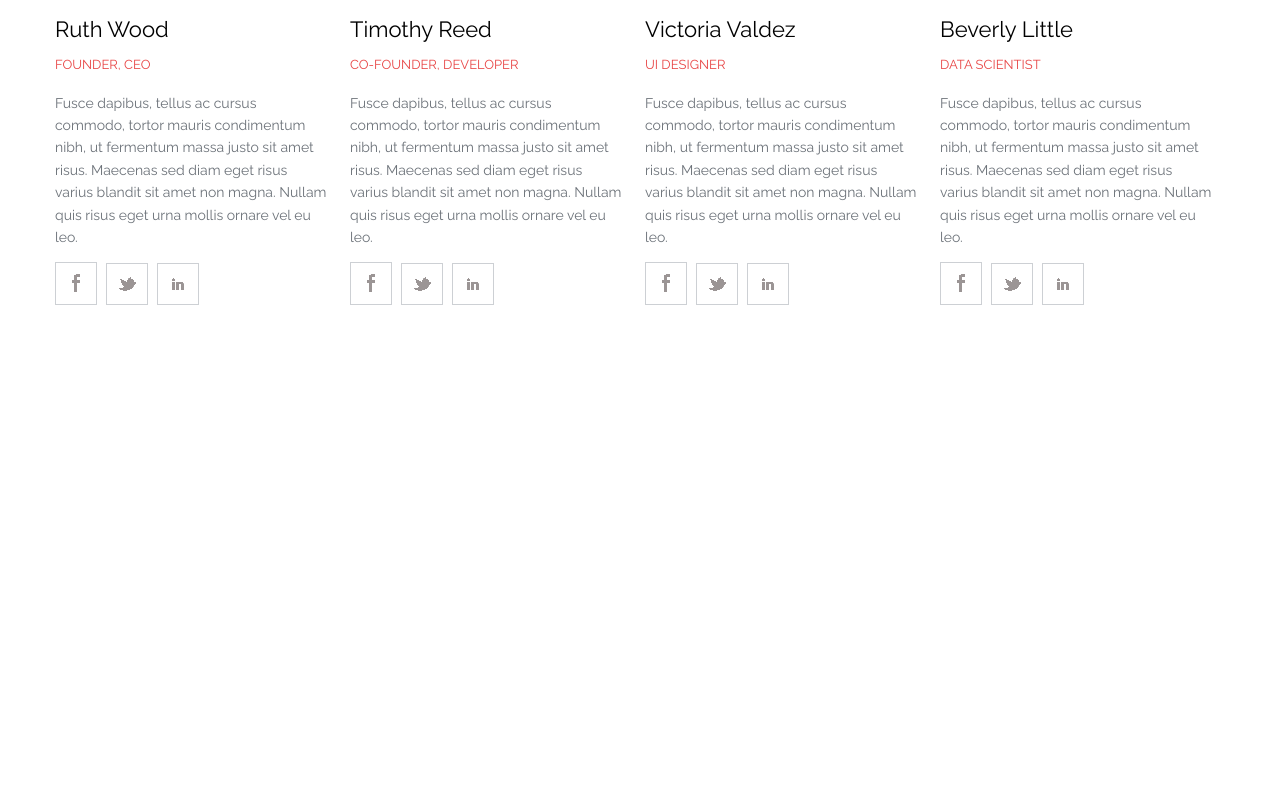
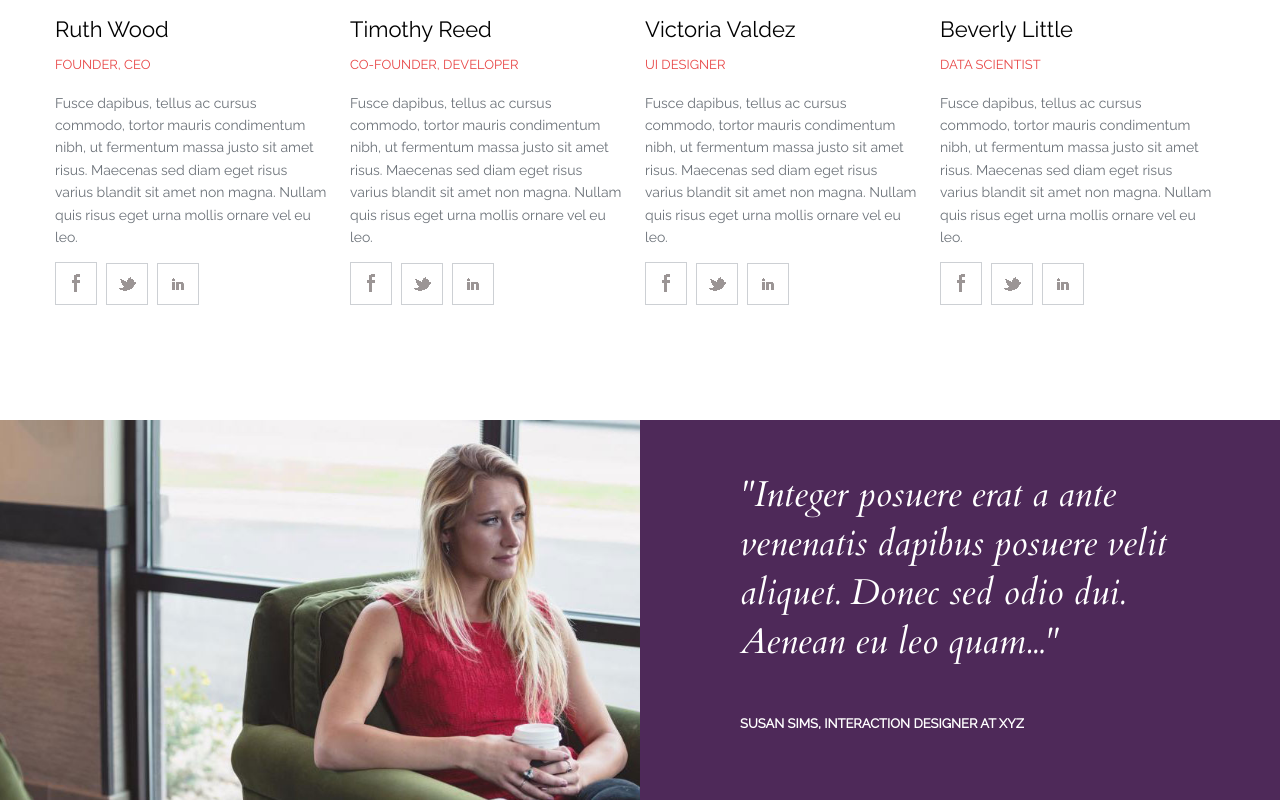
Before and after one commit to Frinlanz/500-Hours-Project, a plain HTML site: page index.html in a window 1280 px wide. Shown: the part 2600-3400 px from the top of the page. Before the commit the page ends 3020 px from the top, so only its background shows below. Drawn offline with nearby package versions, Linux system fonts and the light colour scheme; files whose address does not match are found by name.

Commit message:
#5 Testimonials Page

```diff
--- a/css/style.css
+++ b/css/style.css
@@ -392,3 +392,48 @@ a.network {
 img.net:hover {
   background-color: #e84545;
 }
+
+/* Testimonial Page */
+#testimonials {
+  height: 380px;
+  /* position: relative; */
+}
+
+#testimonials .block {
+  display: grid !important;
+  grid-template-columns: 50% 50%;
+  height: 380px;
+}
+
+.block-bg1 {
+  background: url(../img/testimonial/testimonial-1.jpg)no-repeat;
+  background-size: cover;
+
+}
+
+.block-bg2 {
+  background: url(../img/testimonial/testimonial-2.jpg)no-repeat;
+  background-size: cover;
+}
+
+.block-desc {
+  background-color: #4e2959;
+  text-align: left;
+}
+
+p.text {
+  font-family: 'Cardo', serif;
+  font-weight: 400;
+  font-size: 36px;
+  color: white;
+  margin: 50px 100px;
+}
+
+p.designer {
+  font-size: 13px;
+  font-style: normal;
+  font-weight: 600;
+  margin-top: 30px;
+  color: white;
+  margin: 10px 100px;
+}
--- a/index.html
+++ b/index.html
@@ -8,6 +8,8 @@
   <link href="https://fonts.googleapis.com/css?family=Raleway" rel="stylesheet">
   <link href="https://fonts.googleapis.com/css?family=Open+Sans:400,700" rel="stylesheet">
   <link rel="stylesheet" href="https://cdnjs.cloudflare.com/ajax/libs/lightbox2/2.10.0/css/lightbox.css">
+  <link rel="stylesheet" href="https://cdnjs.cloudflare.com/ajax/libs/slick-carousel/1.9.0/slick.css">
+  <link href="https://fonts.googleapis.com/css?family=Cardo:400i" rel="stylesheet">
   <title>500 Hours Project</title>
 </head>
 <body>
@@ -224,6 +226,28 @@
       </div><!-- /.teams -->
     </div><!-- /.container -->
   </div><!-- /#team -->
+  <div id="testimonials">
+    <div class="block">
+      <div class="block-bg1"></div><!-- /.block-bg1 -->
+      <div class="block-desc">
+        <p class="text">"Integer posuere erat a ante<br> venenatis dapibus posuere velit<br> aliquet. Donec sed odio dui.<br> Aenean eu leo quam..."
+        </p>
+        <p class="designer">SUSAN SIMS, INTERACTION DESIGNER AT XYZ</p>
+      </div><!-- /.block-desc -->
+    </div><!-- /.block -->
+    <div class="block">
+      <div class="block-bg2"></div><!-- /.block-bg2 -->
+      <div class="block-desc">
+        <p class="text">
+          "Cras mattis consectetur purus<br> sit amet fermentum. Donec sed<br> odio dui. Aenean lacinia<br> bibendum nulla sed<br> consectetur...."
+        </p>
+        <p class="designer">SUSAN SIMS, INTERACTION DESIGNER AT XYZ</p>
+      </div><!-- /.block-decs-->
+   </div><!-- /.block -->
+  </div><!-- /#testimonials -->
 </body>
 <script src="https://cdnjs.cloudflare.com/ajax/libs/lightbox2/2.10.0/js/lightbox-plus-jquery.js"></script>
+<script src="https://cdnjs.cloudflare.com/ajax/libs/jquery/1.11.1/jquery.min.js"></script>
+<script src="https://cdnjs.cloudflare.com/ajax/libs/slick-carousel/1.9.0/slick.js"></script>
+<script src="js/script.js"></script>
 </html>
--- /dev/null
+++ b/js/script.js
@@ -0,0 +1,9 @@
+
+$('#testimonials').slick({
+  slidesToShow: 1,
+  slidesToScroll: 1,
+  autoplay: true,
+  autoplaySpeed: 2000,
+  prevArrow: false,
+  nextArrow: false
+});
```
Also changed, not shown: img/testimonial/testimonial-1.jpg (added), img/testimonial/testimonial-2.jpg (added).
